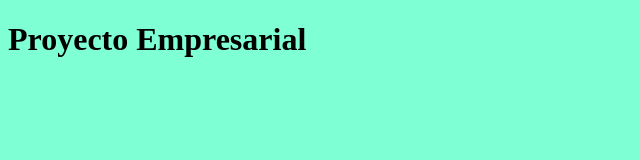
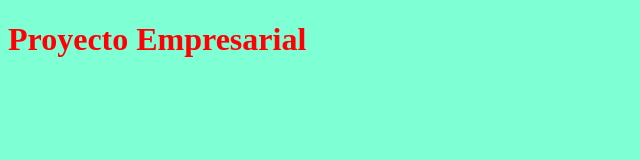
Before and after one commit to danielPenaAndres/GitTest, a plain HTML site: page index.html in a window 1280 px wide. Shown: the whole page, without its empty margins (0-640 px from the left). Drawn offline with Linux system fonts and the light colour scheme.

Commit message:
color Rojoo

```diff
--- a/CSS/estilos.css
+++ b/CSS/estilos.css
@@ -3,4 +3,4 @@
 
 body{background-color: aquamarine;
 	font-weight: bold;
-	color: #000000}
+	color: #FF0004}
```
